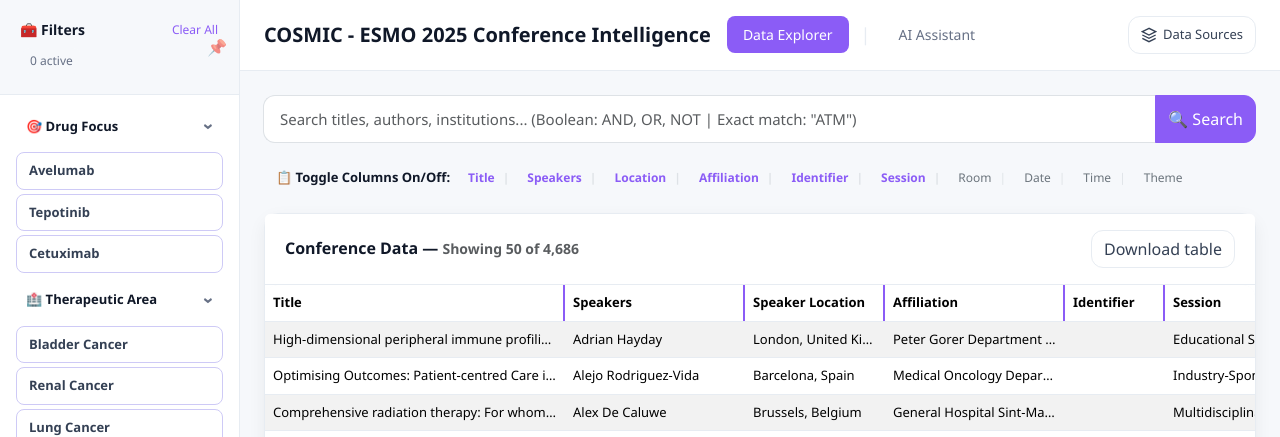
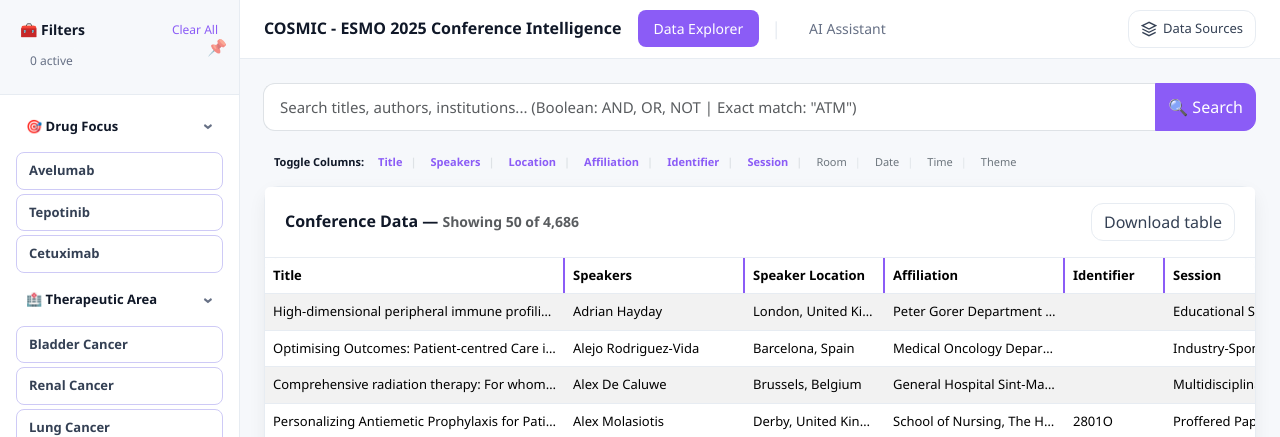
Before and after one commit to fabiobrasilc/conference-intelligence-app, a Flask app: page / in a window 1280 px wide. Shown: the top 437 px of the page. Run offline with Flask 3, Linux system fonts and the light colour scheme; some libraries are stand-ins or nearby versions.

Commit message:
UI refinements: Reduce vertical space and improve consistency
**Changes:**
1. Remove persistent warning message from under chat input
2. Reduce appbar height by 40% (padding: 16px→10px, title: 20px→16px)
3. Reduce Quick Intelligence sidebar header by 40% (padding: 20px→12px, icon: 24px→18px, title: 14px→12px)
4. Optimize column toggle section:
   - Reduce vertical padding (6px→4px)
   - Make text sizes consistent (13px→11px label, 12px→11px buttons)
   - Remove emoji from label ("📋 Toggle Columns On/Off:" → "Toggle Columns:")
   - Reduce bottom margin (mb-3→mb-2)
5. Change KOL Analysis emoji from 👥 to 👨‍⚕️ (doctor emoji)

**Impact:**
- ~30% reduction in header/control vertical space
- More screen real estate for data table
- Cleaner, more professional appearance
- Consistent text sizing throughout controls

🤖 Generated with [Claude Code](https://claude.com/claude-code)

Co-Authored-By: Claude <noreply@anthropic.com>

```diff
--- a/static/css/styles.css
+++ b/static/css/styles.css
@@ -372,7 +372,7 @@ body.ai-tab-active .quick-intel-sidebar:not(.collapsed) ~ .main-content {
 .appbar {
   background: var(--card);
   border-bottom: 1px solid var(--stroke);
-  padding: 16px 24px;
+  padding: 10px 24px;
   display: flex;
   align-items: center;
   justify-content: space-between;
@@ -381,7 +381,7 @@ body.ai-tab-active .quick-intel-sidebar:not(.collapsed) ~ .main-content {
 }
 
 .appbar-title {
-  font-size: 20px;
+  font-size: 16px;
   font-weight: 700;
   color: var(--ink);
   margin: 0;
@@ -475,22 +475,22 @@ body.ai-tab-active .quick-intel-sidebar:not(.collapsed) ~ .main-content {
   align-items: center;
   gap: 2px;
   flex-wrap: wrap;
-  padding: 6px 12px;
+  padding: 4px 10px;
   background: transparent;
   border-radius: var(--radius);
   border: none;
 }
 
 .toggle-label {
-  font-size: 13px;
+  font-size: 11px;
   font-weight: 600;
   color: var(--ink);
-  margin-right: 8px;
+  margin-right: 6px;
 }
 
 .column-toggle-btn {
-  padding: 4px 8px;
-  font-size: 12px;
+  padding: 3px 6px;
+  font-size: 11px;
   font-weight: 500;
   border: none;
   border-radius: 4px;
@@ -683,12 +683,12 @@ mark {
 }
 
 .quick-intel-header {
-  padding: 20px;
+  padding: 12px;
   border-bottom: 1.5px solid var(--stroke);
   flex-shrink: 0;
   display: flex;
   align-items: center;
-  gap: 12px;
+  gap: 8px;
   cursor: pointer;
   user-select: none;
 }
@@ -698,12 +698,12 @@ mark {
 }
 
 .quick-intel-icon {
-  font-size: 24px;
+  font-size: 18px;
   flex-shrink: 0;
 }
 
 .quick-intel-title {
-  font-size: 14px;
+  font-size: 12px;
   font-weight: 600;
   color: var(--ink);
   margin: 0;
--- a/templates/index.html
+++ b/templates/index.html
@@ -103,7 +103,7 @@
       <div class="quick-intel-content">
         <p class="qi-instructions">Use the buttons below to generate comprehensive reports on each topic.</p>
         <div class="action-chip playbook-trigger" data-playbook="kol" title="Generate a comprehensive KOL analysis: Top 15 most active speakers, their research focus areas, institutional affiliations, and strategic importance for EMD Serono partnerships.">
-          <div class="icon">👥</div>
+          <div class="icon">👨‍⚕️</div>
           <div>
             <div class="title">KOL Analysis</div>
             <div class="sub">Authors & impact</div>
@@ -182,8 +182,8 @@
             </div>
 
             <!-- Column Toggle Controls -->
-            <div class="column-toggle-container mb-3">
-              <span class="toggle-label">📋 Toggle Columns On/Off:</span>
+            <div class="column-toggle-container mb-2">
+              <span class="toggle-label">Toggle Columns:</span>
               <button class="column-toggle-btn active" data-column="Title">Title</button>
               <button class="column-toggle-btn active" data-column="Speakers">Speakers</button>
               <button class="column-toggle-btn active" data-column="Speaker Location">Location</button>
@@ -294,11 +294,6 @@
                     </svg>
                   </button>
                 </div>
-
-                <!-- Persistent Warning Footer -->
-                <div class="ai-warning-footer">
-                  ⚠️ COSMIC is powered by GPT-5-mini and can make mistakes. Do not input any internal/confidential information. All data sourced from public ESMO/PubMed.
-                </div>
               </div>
 
             </div>
```
